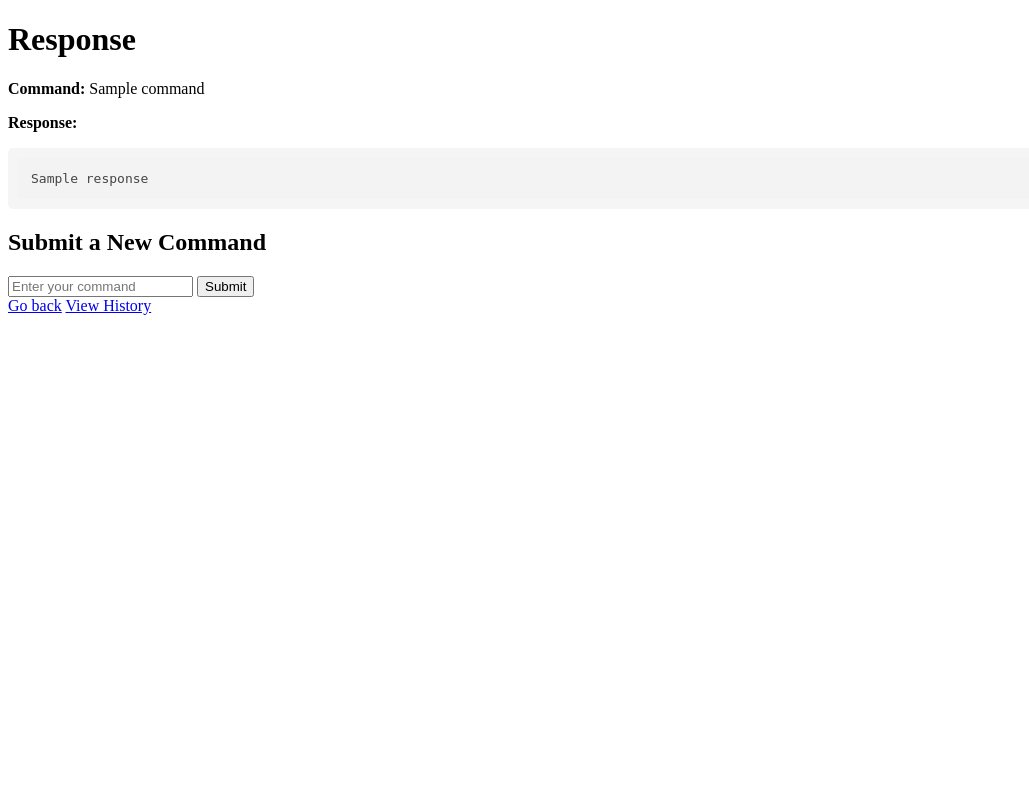
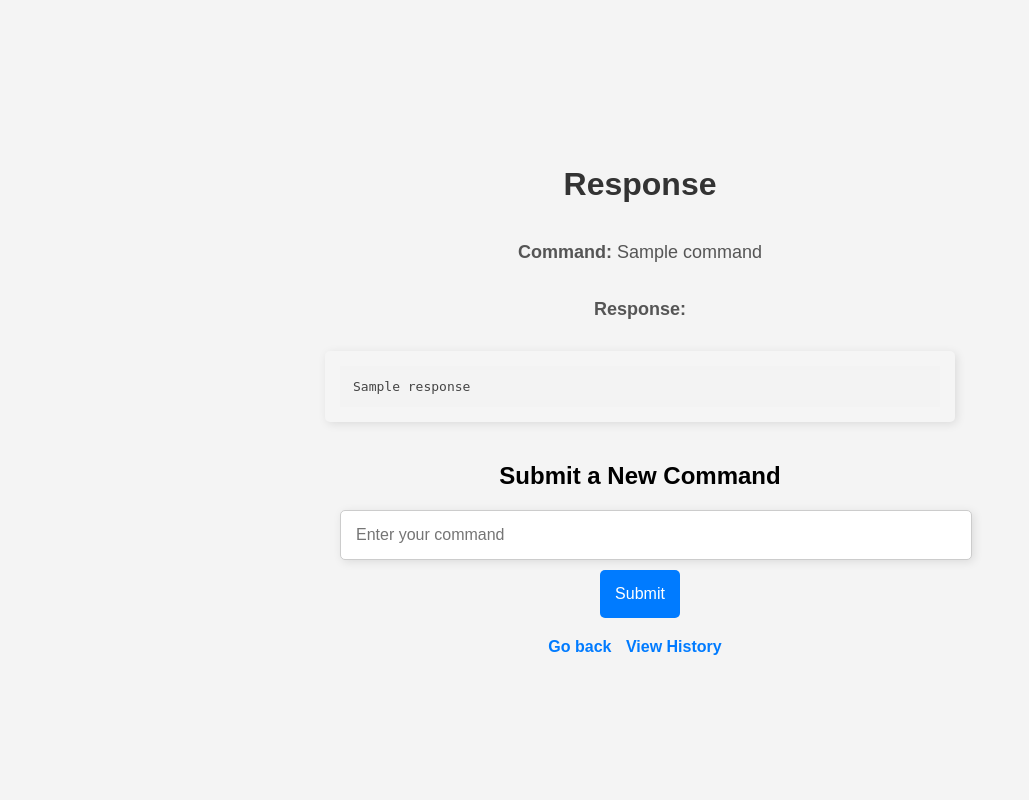
Before and after one commit to varshith-kalwa/demo, a Flask app: template templates/response.html in a window 1280 px wide. Shown: the whole page, without its empty margins (0-1029 px from the left). Run offline with Flask 3, Linux system fonts and the light colour scheme; the template is opened without the code that fills it: most values are stand-ins (such as "Sample title", 1, 10 or a date in 2020); some libraries are stand-ins or nearby versions.

Commit message:
Update response.html

```diff
--- a/templates/response.html
+++ b/templates/response.html
@@ -6,19 +6,106 @@
     <title>Response</title>
     <link rel="stylesheet" href="https://cdnjs.cloudflare.com/ajax/libs/highlight.js/11.8.0/styles/default.min.css">
     <style>
+        body {
+            font-family: Arial, sans-serif;
+            background-color: #f4f4f4;
+            margin: 0;
+            padding: 0;
+            display: flex;
+            flex-direction: column;
+            align-items: center;
+            justify-content: center;
+            min-height: 100vh;
+        }
+
+        h1 {
+            color: #333;
+        }
+
+        p {
+            font-size: 18px;
+            color: #555;
+        }
+
         pre {
             background-color: #f5f5f5;
-            padding: 10px;
+            padding: 15px;
             border-radius: 5px;
             overflow-x: auto;
+            width: 80%;
+            max-width: 600px;
+            box-shadow: 2px 2px 10px rgba(0, 0, 0, 0.1);
+            margin-bottom: 20px;
         }
+
         code {
             font-family: monospace;
+        }
+
+        form {
+            display: flex;
+            flex-direction: column;
+            width: 80%;
+            max-width: 600px;
+            margin-bottom: 20px;
+        }
+
+        input[type="text"] {
+            width: 100%;
+            padding: 15px;
+            font-size: 16px;
+            border: 1px solid #ccc;
+            border-radius: 5px;
+            margin-bottom: 10px;
+            box-shadow: 2px 2px 10px rgba(0, 0, 0, 0.1);
+            transition: border-color 0.3s;
+        }
+
+        input[type="text"]:focus {
+            border-color: #007bff;
+            outline: none;
+        }
+
+        button {
+            padding: 15px;
+            font-size: 16px;
+            color: #fff;
+            background-color: #007bff;
+            border: none;
+            border-radius: 5px;
+            cursor: pointer;
+            transition: background-color 0.3s;
+            width: fit-content; /* Ensure button adjusts to text size */
+            align-self: center;
+        }
+
+        button:hover {
+            background-color: #0056b3;
+        }
+
+        a {
+            text-decoration: none;
+            color: #007bff;
+            font-weight: bold;
+            margin-right: 10px;
+        }
+
+        a:hover {
+            text-decoration: underline;
+        }
+
+        #response-container {
+            display: flex;
+            flex-direction: column;
+            align-items: center;
+            width: 100%;
         }
     </style>
 </head>
 <body>
     <h1>Response</h1>
+
+    <div id="response-container">
         <p><strong>Command:</strong> {{ command }}</p>
         <p><strong>Response:</strong></p>
         <pre><code>{{ response|safe }}</code></pre>
@@ -30,8 +117,11 @@
             <button type="submit">Submit</button>
         </form>
 
+        <div>
             <a href="/">Go back</a>
             <a href="/history">View History</a>
+        </div>
+    </div>
 
     <!-- Highlight.js script -->
     <script src="https://cdnjs.cloudflare.com/ajax/libs/highlight.js/11.8.0/highlight.min.js"></script>
```
Lines whose indentation alone changed are shown as unchanged.
